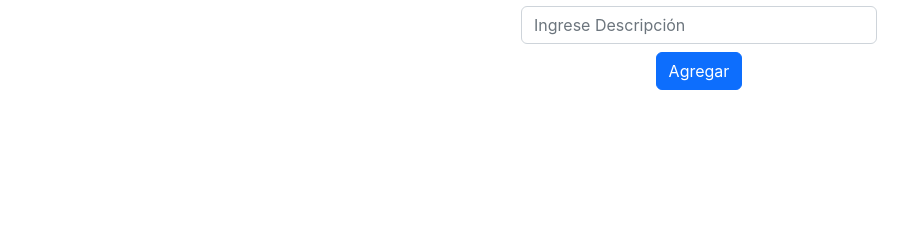
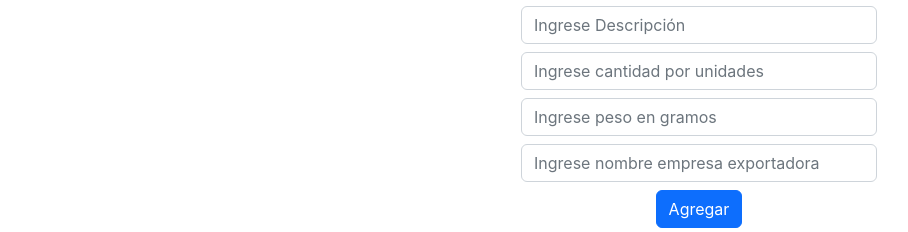
Before and after one commit to mdelacruz999/diplomadoApp, a React (Create React App) app: page / in a window 1280 px wide. Shown: the part 206-438 px from the top of the page, without its empty margins (321-1229 px from the left). Built offline with nearby package versions, Linux system fonts and the light colour scheme; no server answers; the database is empty.

Commit message:
commit 9

```diff
--- a/src/components/formulario.jsx
+++ b/src/components/formulario.jsx
@@ -6,6 +6,9 @@ import { collection, onSnapshot, addDoc, doc, deleteDoc} from 'firebase/firestor
 const Formulario = () => {
     const [fruta, setFruta] = useState('');
     const [descripcion, setDescripcion] = useState('');
+    const [peso, setPeso] = useState('');
+    const [cantidadPaquete, setCantidad] = useState('');
+    const [empresaNombre, setempresaNombre] = useState('');
     const [listaFrutas, setListaFrutas] = useState([])
 
 
@@ -43,16 +46,27 @@ const Formulario = () => {
             const data = await addDoc(collection(db,'frutas'),{
 
                 nombreFruta: fruta,
-                nombreDescripcion: descripcion
+                nombreDescripcion: descripcion,
+                frutaPeso: peso,
+                cantidadContenido: cantidadPaquete,
+                empresaExportadora: empresaNombre
             })
 
             setListaFrutas([
                 ...listaFrutas,
-                {nombreFruta:fruta, nombreDescripcion:descripcion, id:data.id}
+                {   nombreFruta:fruta,
+                    nombreDescripcion:descripcion,
+                    frutaPeso:peso,
+                    cantidadContenido:cantidadPaquete,
+                    empresaExportadora: empresaNombre,
+                    id:data.id}
             ])
 
             setFruta('')
             setDescripcion('')
+            setCantidad('')
+            setPeso('')
+            setempresaNombre('')
             e.target.reset()
         }catch(error){
             console.log(error)
@@ -70,7 +84,7 @@ const Formulario = () => {
                     {
                         listaFrutas.map(item =>(
                             <li className='list-group-item' key={item.id}>
-                                <span className='lead'>{item.nombreFruta}-{item.nombreDescripcion}</span>
+                                <span className='lead'>{item.nombreFruta}-{item.nombreDescripcion}-{item.cantidadContenido}-{item.frutaPeso}-{item.empresaExportadora}</span>
                                 <button className='btn btn-danger btn-sm float-end mx-2' onClick={()=>eliminar(item.id)}>Eliminar</button>
                             </li>
                         ))
@@ -96,6 +110,24 @@ const Formulario = () => {
                 placeholder='Ingrese Descripción'
                 onChange={(e) => setDescripcion(e.target.value)}
                 value = {descripcion}></input>
+                <input
+                className='form-control mb-2'
+                type="text"
+                placeholder='Ingrese cantidad por unidades'
+                onChange={(e) => setCantidad(e.target.value)}
+                value = {cantidadPaquete}></input>
+                <input
+                className='form-control mb-2'
+                type="text"
+                placeholder='Ingrese peso en gramos'
+                onChange={(e) => setPeso(e.target.value)}
+                value = {peso}></input>
+                <input
+                className='form-control mb-2'
+                type="text"
+                placeholder='Ingrese nombre empresa exportadora'
+                onChange={(e) => setempresaNombre(e.target.value)}
+                value = {empresaNombre}></input>
                 <button
                 className='btn btn-primary btn-block'
                 type='submit'
```
